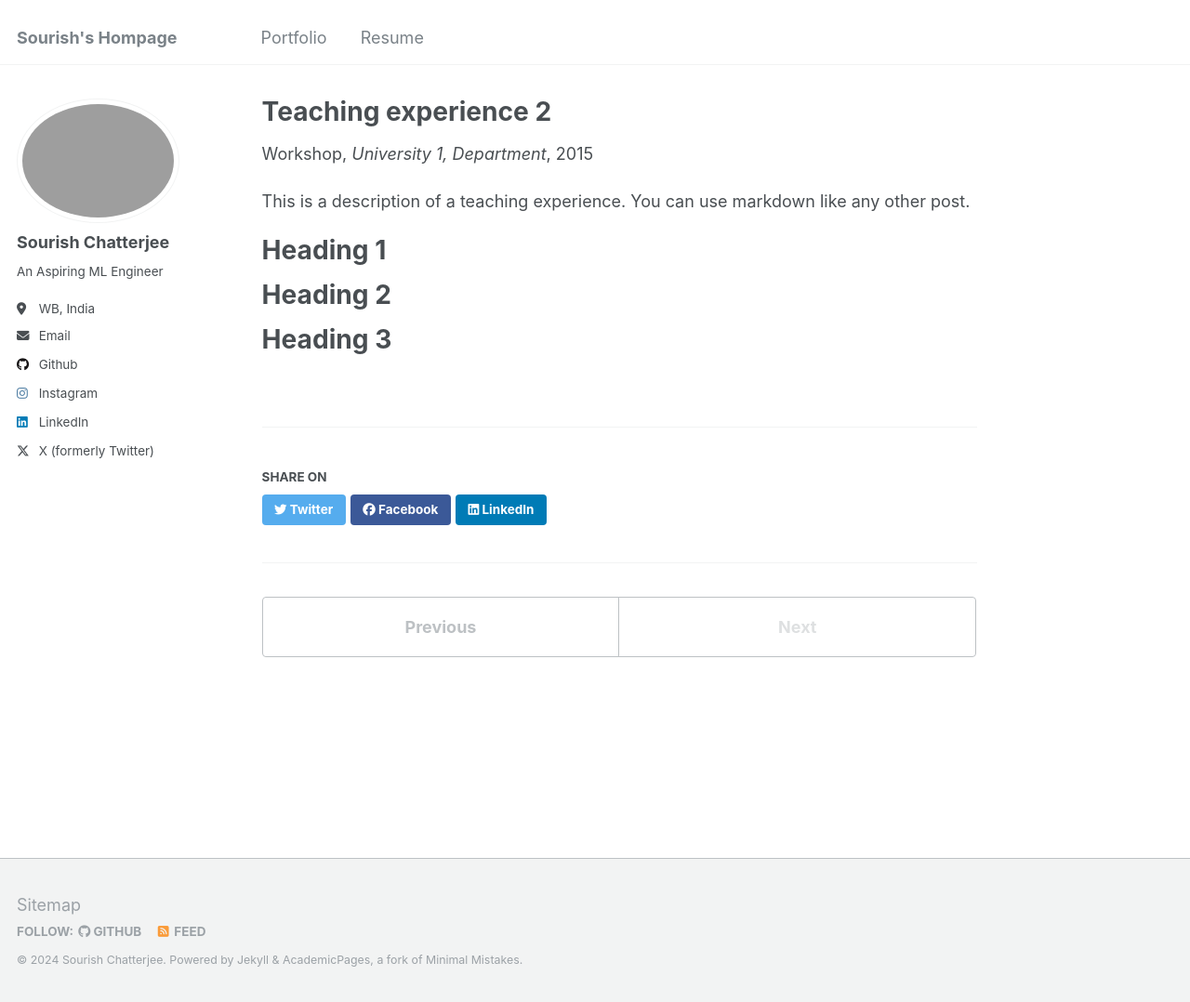
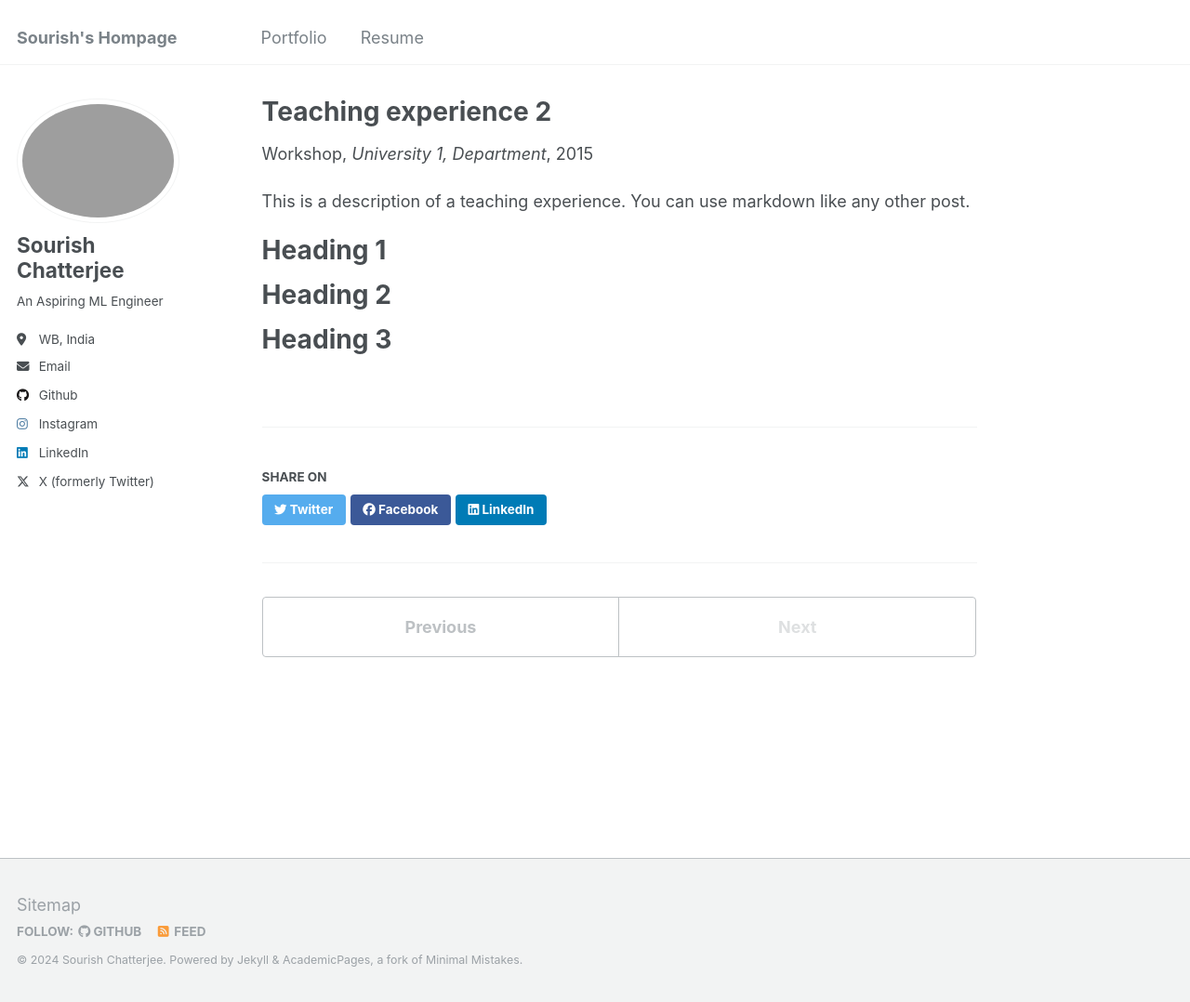
Before and after one commit to Nexalyze/Nexalyze.github.io, a Jekyll site: the page built from _teaching/2015-spring-teaching-2.md, in a window 1280 px wide and 1078 px high. Shown: the whole window at 93% size. Built offline with Jekyll 4.4.1, drawn with Linux system fonts in a browser that asks for light colours.

Commit message:
Increased Title Size

```diff
--- a/_sass/_sidebar.scss
+++ b/_sass/_sidebar.scss
@@ -42,7 +42,7 @@
   }
 
   h3, h4 {
-    font-size: $type-size-5;
+    font-size: $type-size-4;
   }
 
   p, li {
@@ -125,7 +125,7 @@
 }
 .sidebar .author__name {
   font-family: $sans-serif;
-  font-size: $type-size-5;
+  font-size: $type-size-4;
 }
 
 .sidebar .author__desktop {
```
